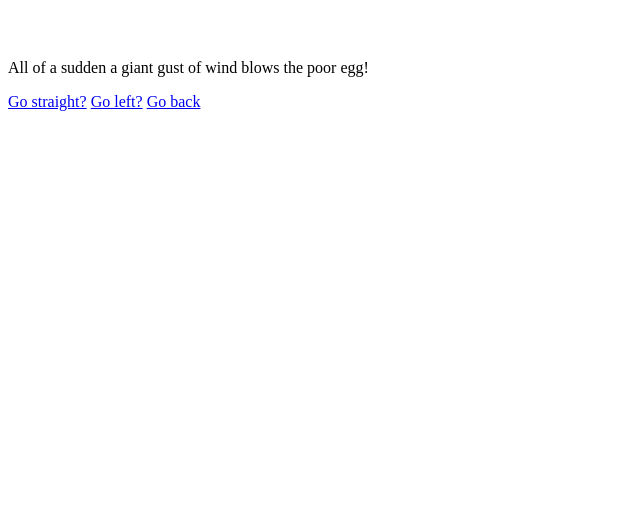
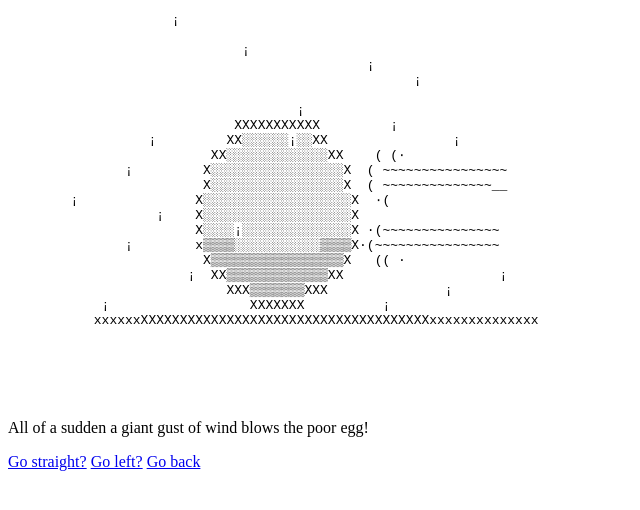
Before and after one commit to Mappel00/mia-appel-interactive-development-2025-fall, a plain HTML site: page page-4.html in a window 1280 px wide. Shown: the whole page, without its empty margins (0-640 px from the left). Drawn offline with Linux system fonts and the light colour scheme.

Commit message:
added page 4 art

```diff
--- a/page-4.html
+++ b/page-4.html
@@ -5,6 +5,30 @@
         </head>
             <body>
                 <pre>
+                     ¡
+
+                              ¡
+                                              ¡
+                                                    ¡
+
+                                     ¡
+                             XXXXXXXXXXX         ¡
+                  ¡         XX░░░░░░¡░░XX                ¡
+                          XX░░░░░░░░░░░░░XX    ( (∙
+               ¡         X░░░░░░░░░░░░░░░░░X  ( ~~~~~~~~~~~~~~~~
+                         X░░░░░░░░░░░░░░░░░X  ( ~~~~~~~~~~~~~~__
+        ¡               X░░░░░░░░░░░░░░░░░░░X  ∙(
+                   ¡    X░░░░░░░░░░░░░░░░░░░X
+                        X░░░░¡░░░░░░░░░░░░░░X ·(~~~~~~~~~~~~~~~
+               ¡        x▒▒▒▒░░░░░░░░░░░▒▒▒▒X·(~~~~~~~~~~~~~~~~
+                         X▒▒▒▒▒▒▒▒▒▒▒▒▒▒▒▒▒X   (( ·
+                       ¡  XX▒▒▒▒▒▒▒▒▒▒▒▒▒XX                    ¡
+                            XXX▒▒▒▒▒▒▒XXX               ¡
+            ¡                  XXXXXXX          ¡
+           xxxxxxXXXXXXXXXXXXXXXXXXXXXXXXXXXXXXXXXXXXXxxxxxxxxxxxxxx
+
+
+
 
                 </pre>
                 <p>
```
